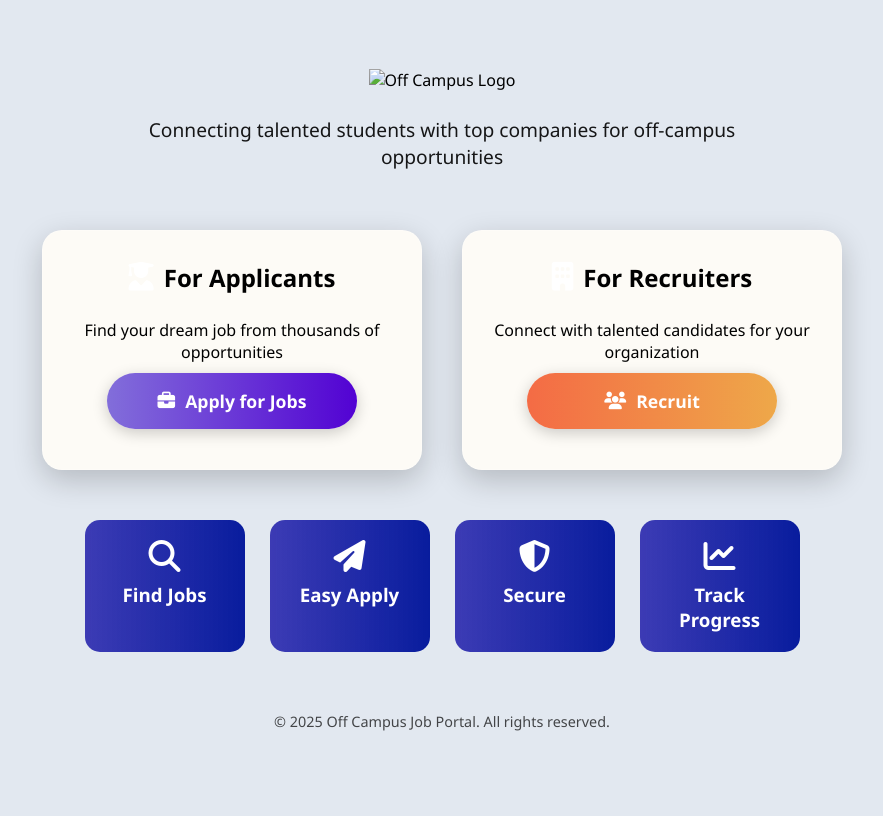
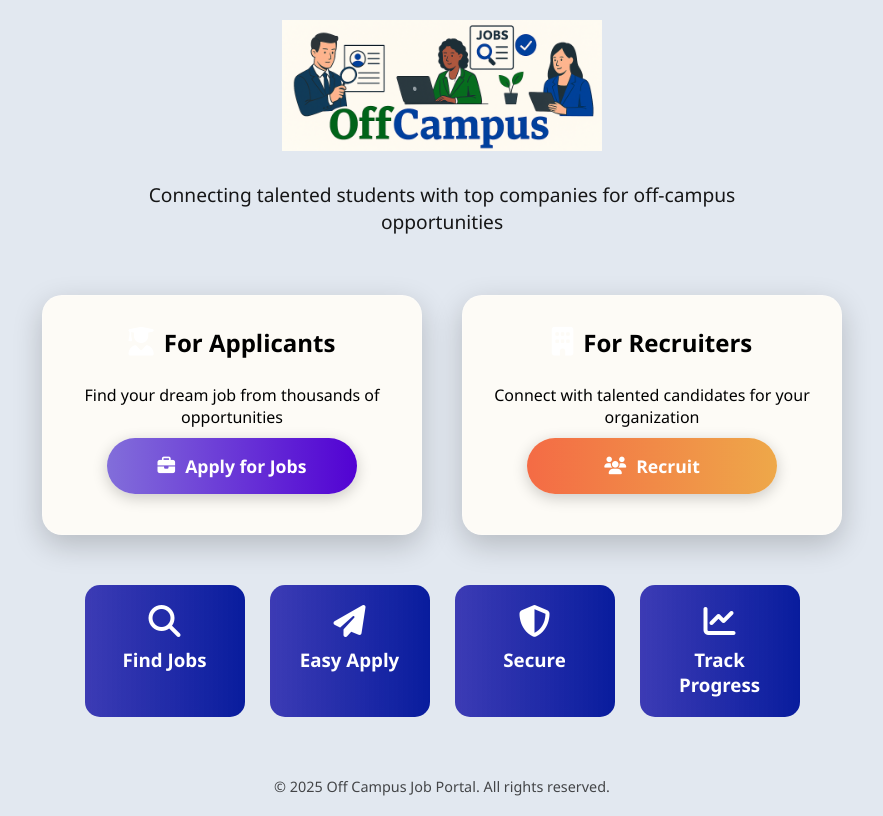
Before and after one commit to m-aslam-07/Job-Searching-Recruiting-Portal, a plain HTML site: page First page.html in a window 1280 px wide. Shown: the whole page, without its empty margins (198-1081 px from the left). Drawn offline with Linux system fonts and the light colour scheme; the site is published under a folder, as on GitHub Pages, so addresses that start at the root find nothing.

Commit message:
Update First page.html
making relative path for img src

```diff
--- a/First page.html
+++ b/First page.html
@@ -205,7 +205,7 @@
 <body>
     <div class="content-wrapper">
         <header>
-            <img src="/images/title image1.png" alt="Off Campus Logo" class="logo">
+            <img src="images/title image1.png" alt="Off Campus Logo" class="logo">
             <p class="tagline">Connecting talented students with top companies for off-campus opportunities</p>
         </header>
 
```
